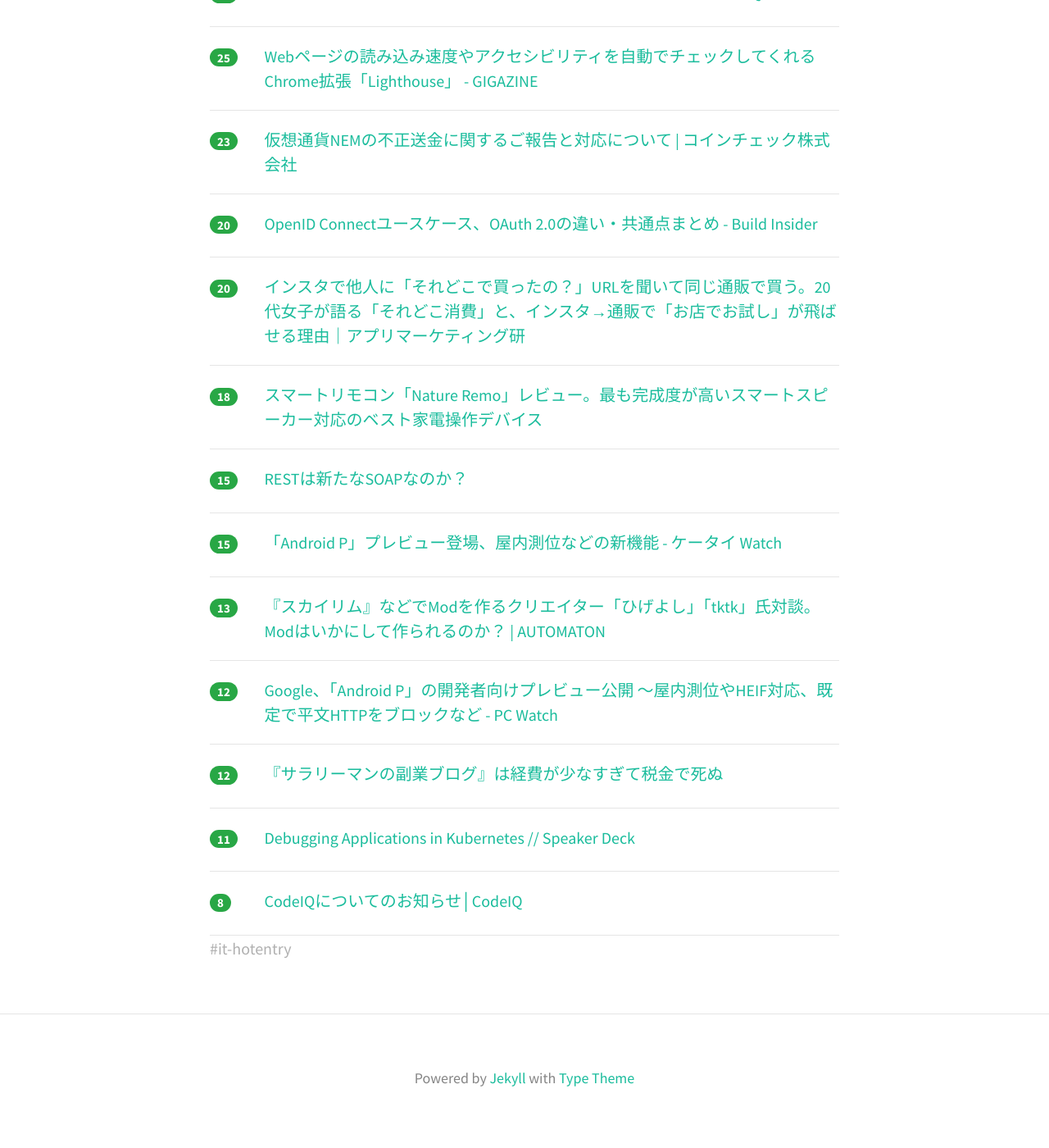
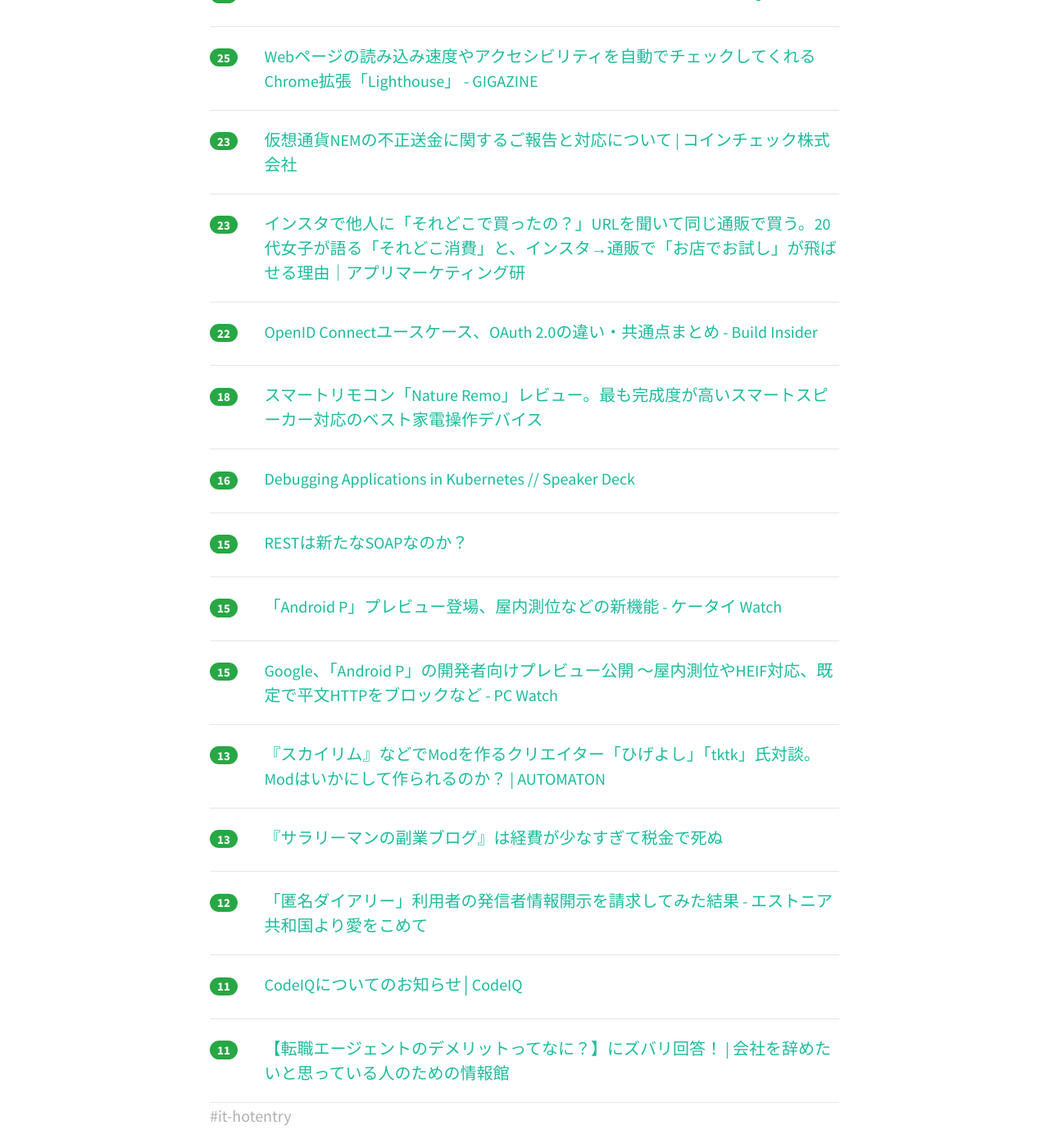
Before and after one commit to yatta47/hatena-matome-site, a Jekyll site: the page built from _posts/2018-03-09-hatena.md, in a window 1280 px wide and 1400 px high, scrolled down 419 px. Shown: the whole window at 82% size. Built offline with Jekyll 4.4.1, drawn with Linux system fonts in a browser that asks for light colours; nearby versions of some CDN libraries.

Commit message:
Updated 2018-03-09

```diff
--- a/_posts/2018-03-09-hatena.md
+++ b/_posts/2018-03-09-hatena.md
@@ -1,10 +1,10 @@
 ---
 layout: post
 title:  "2018-03-09 はてぶIT"
-date:   2018-03-09 02:05:21
+date:   2018-03-09 03:01:59
 tags: [it-hotentry]
 ---
-13 件のデータあり
+15 件のデータあり
 
 <hr><div class="row">
 <div class="col-1"><span class="badge badge-pill badge-success h2">32</span></div>
@@ -22,18 +22,23 @@ tags: [it-hotentry]
 </div>
 <hr>
 <div class="row">
-<div class="col-1"><span class="badge badge-pill badge-success h2">20</span></div>
-<div class="col-11"><a href='https://www.buildinsider.net/enterprise/openid/connect' target='_blank'>OpenID Connectユースケース、OAuth 2.0の違い・共通点まとめ - Build Insider</a></div>
+<div class="col-1"><span class="badge badge-pill badge-success h2">23</span></div>
+<div class="col-11"><a href='https://note.mu/marketing/n/n77cdb8288112' target='_blank'>インスタで他人に「それどこで買ったの？」URLを聞いて同じ通販で買う。20代女子が語る「それどこ消費」と、インスタ→通販で「お店でお試し」が飛ばせる理由｜アプリマーケティング研</a></div>
 </div>
 <hr>
 <div class="row">
-<div class="col-1"><span class="badge badge-pill badge-success h2">20</span></div>
-<div class="col-11"><a href='https://note.mu/marketing/n/n77cdb8288112' target='_blank'>インスタで他人に「それどこで買ったの？」URLを聞いて同じ通販で買う。20代女子が語る「それどこ消費」と、インスタ→通販で「お店でお試し」が飛ばせる理由｜アプリマーケティング研</a></div>
+<div class="col-1"><span class="badge badge-pill badge-success h2">22</span></div>
+<div class="col-11"><a href='https://www.buildinsider.net/enterprise/openid/connect' target='_blank'>OpenID Connectユースケース、OAuth 2.0の違い・共通点まとめ - Build Insider</a></div>
 </div>
 <hr>
 <div class="row">
 <div class="col-1"><span class="badge badge-pill badge-success h2">18</span></div>
 <div class="col-11"><a href='https://blog.triedge-lab.com/2018/03/06/post-3123/' target='_blank'>スマートリモコン「Nature Remo」レビュー。最も完成度が高いスマートスピーカー対応のベスト家電操作デバイス</a></div>
+</div>
+<hr>
+<div class="row">
+<div class="col-1"><span class="badge badge-pill badge-success h2">16</span></div>
+<div class="col-11"><a href='https://speakerdeck.com/tksm/debugging-applications-in-kubernetes' target='_blank'>Debugging Applications in Kubernetes // Speaker Deck</a></div>
 </div>
 <hr>
 <div class="row">
@@ -47,27 +52,32 @@ tags: [it-hotentry]
 </div>
 <hr>
 <div class="row">
+<div class="col-1"><span class="badge badge-pill badge-success h2">15</span></div>
+<div class="col-11"><a href='https://pc.watch.impress.co.jp/docs/news/1110561.html' target='_blank'>Google、「Android P」の開発者向けプレビュー公開 ～屋内測位やHEIF対応、既定で平文HTTPをブロックなど - PC Watch</a></div>
+</div>
+<hr>
+<div class="row">
 <div class="col-1"><span class="badge badge-pill badge-success h2">13</span></div>
 <div class="col-11"><a href='http://jp.automaton.am/articles/interviewsjp/20180309-64143/' target='_blank'>『スカイリム』などでModを作るクリエイター「ひげよし」「tktk」氏対談。Modはいかにして作られるのか？ | AUTOMATON</a></div>
 </div>
 <hr>
 <div class="row">
-<div class="col-1"><span class="badge badge-pill badge-success h2">12</span></div>
-<div class="col-11"><a href='https://pc.watch.impress.co.jp/docs/news/1110561.html' target='_blank'>Google、「Android P」の開発者向けプレビュー公開 ～屋内測位やHEIF対応、既定で平文HTTPをブロックなど - PC Watch</a></div>
+<div class="col-1"><span class="badge badge-pill badge-success h2">13</span></div>
+<div class="col-11"><a href='https://30sman.com/blog-expense.html' target='_blank'>『サラリーマンの副業ブログ』は経費が少なすぎて税金で死ぬ</a></div>
 </div>
 <hr>
 <div class="row">
 <div class="col-1"><span class="badge badge-pill badge-success h2">12</span></div>
-<div class="col-11"><a href='https://30sman.com/blog-expense.html' target='_blank'>『サラリーマンの副業ブログ』は経費が少なすぎて税金で死ぬ</a></div>
+<div class="col-11"><a href='http://www.from-estonia-with-love.net/entry/anond' target='_blank'>「匿名ダイアリー」利用者の発信者情報開示を請求してみた結果 - エストニア共和国より愛をこめて</a></div>
 </div>
 <hr>
 <div class="row">
 <div class="col-1"><span class="badge badge-pill badge-success h2">11</span></div>
-<div class="col-11"><a href='https://speakerdeck.com/tksm/debugging-applications-in-kubernetes' target='_blank'>Debugging Applications in Kubernetes // Speaker Deck</a></div>
+<div class="col-11"><a href='https://codeiq.jp/news/3569' target='_blank'>CodeIQについてのお知らせ│CodeIQ</a></div>
 </div>
 <hr>
 <div class="row">
-<div class="col-1"><span class="badge badge-pill badge-success h2">8</span></div>
-<div class="col-11"><a href='https://codeiq.jp/news/3569' target='_blank'>CodeIQについてのお知らせ│CodeIQ</a></div>
+<div class="col-1"><span class="badge badge-pill badge-success h2">11</span></div>
+<div class="col-11"><a href='https://tyuukounen.com/change-jobs-9-2606' target='_blank'>【転職エージェントのデメリットってなに？】にズバリ回答！ | 会社を辞めたいと思っている人のための情報館</a></div>
 </div>
 <hr>
```
